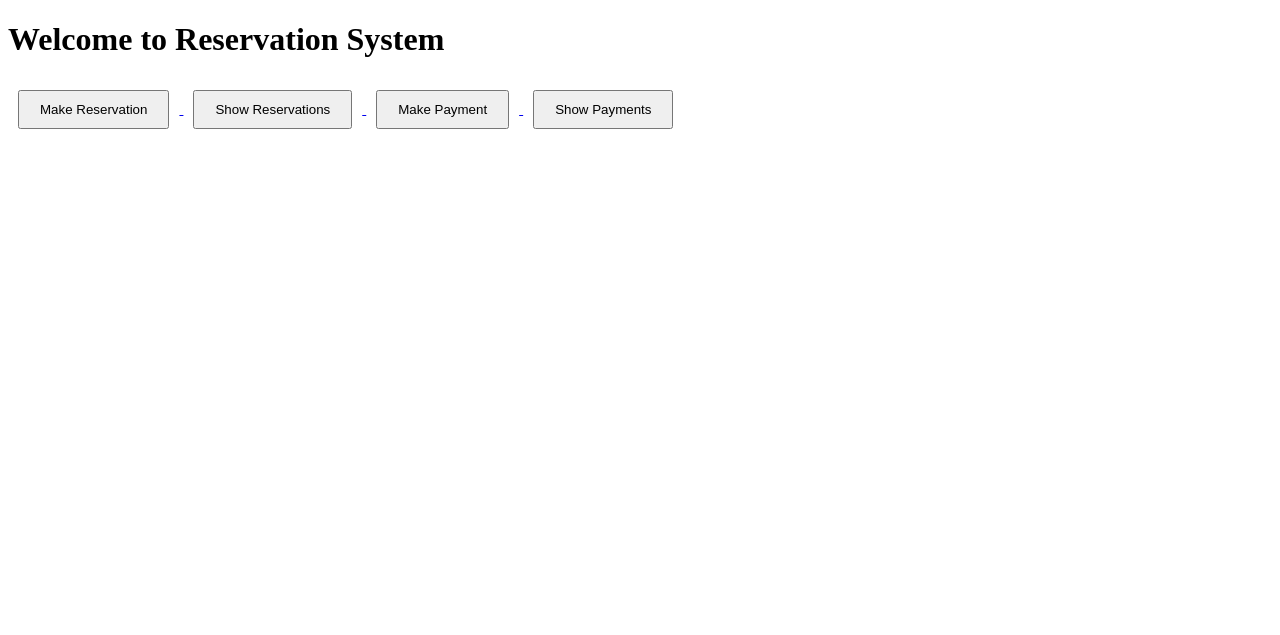
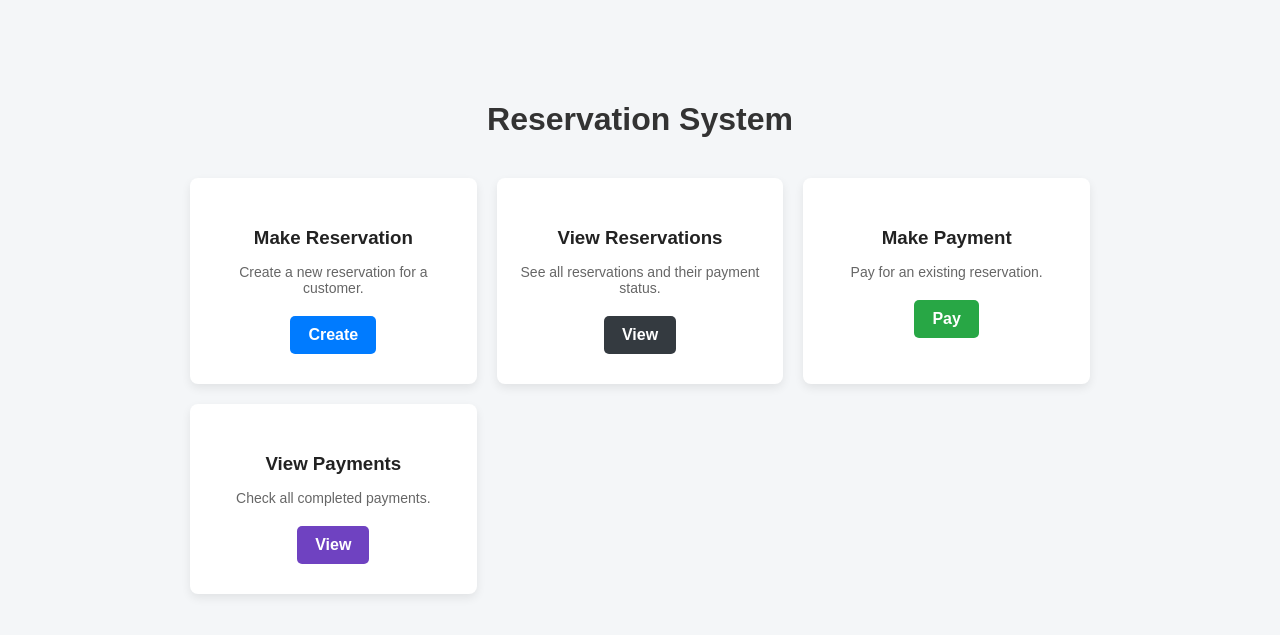
Before and after one commit to MahenderJakhar27/django-reservation-system, a Django app: page /app/ in a window 1280 px wide. Shown: the top 635 px of the page. Run offline with Django 5.2, Linux system fonts and the light colour scheme.

Commit message:
improved create reservation and home page

```diff
--- a/home/models.py
+++ b/home/models.py
@@ -9,7 +9,7 @@ class Reservation(models.Model):
     first_name = models.CharField(max_length=50)
     last_name = models.CharField(max_length=50)
     guest_count = models.IntegerField()
-    reservation_date = models.DateTimeField()
+    reservation_date = models.DateField()
     comments = models.CharField(max_length=200)
     PaymentStatusCode =(
         (0,'Unpaid Bill'),
--- a/home/templates/home_page.html
+++ b/home/templates/home_page.html
@@ -4,23 +4,116 @@
     <meta charset="UTF-8">
     <meta name="viewport" content="width=device-width, initial-scale=1.0">
     <title>Reservation System</title>
+
+    <style>
+        body {
+            margin: 0;
+            font-family: Arial, sans-serif;
+            background: #f4f6f8;
+        }
+
+        .container {
+            max-width: 900px;
+            margin: 60px auto;
+            padding: 20px;
+            text-align: center;
+        }
+
+        h1 {
+            margin-bottom: 40px;
+            color: #333;
+        }
+
+        .card-grid {
+            display: grid;
+            grid-template-columns: repeat(auto-fit, minmax(220px, 1fr));
+            gap: 20px;
+        }
+
+        .card {
+            background: white;
+            padding: 30px 20px;
+            border-radius: 8px;
+            box-shadow: 0 4px 10px rgba(0,0,0,0.08);
+            transition: transform 0.2s, box-shadow 0.2s;
+        }
+
+        .card:hover {
+            transform: translateY(-5px);
+            box-shadow: 0 8px 18px rgba(0,0,0,0.12);
+        }
+
+        .card h3 {
+            margin-bottom: 15px;
+            color: #222;
+        }
+
+        .card p {
+            color: #666;
+            font-size: 14px;
+            margin-bottom: 20px;
+        }
+
+        .card a {
+            text-decoration: none;
+        }
+
+        .btn {
+            display: inline-block;
+            padding: 10px 18px;
+            border-radius: 5px;
+            background: #007bff;
+            color: white;
+            font-weight: bold;
+        }
+
+        .btn-green {
+            background: #28a745;
+        }
+
+        .btn-purple {
+            background: #6f42c1;
+        }
+
+        .btn-dark {
+            background: #343a40;
+        }
+    </style>
 </head>
+
 <body>
-    <h1>Welcome to Reservation System</h1>
 
-    <a href="{% url 'create_reservation' %}">
-        <button style="padding:10px 20px; margin:10px;">Make Reservation</button>
-    </a>
+<div class="container">
+    <h1>Reservation System</h1>
 
-    <a href="{% url 'show_reservations' %}">
-        <button style="padding:10px 20px; margin:10px;">Show Reservations</button>
-    </a>
-    <a href="{% url 'create_payment' %}">
-    <button style="padding:10px 20px; margin:10px;">Make Payment</button>
-    </a>
+    <div class="card-grid">
 
-    <a href="{% url 'show_payments' %}">
-        <button style="padding:10px 20px; margin:10px;">Show Payments</button>
-    </a>
+        <div class="card">
+            <h3>Make Reservation</h3>
+            <p>Create a new reservation for a customer.</p>
+            <a href="{% url 'create_reservation' %}" class="btn">Create</a>
+        </div>
+
+        <div class="card">
+            <h3>View Reservations</h3>
+            <p>See all reservations and their payment status.</p>
+            <a href="{% url 'show_reservations' %}" class="btn btn-dark">View</a>
+        </div>
+
+        <div class="card">
+            <h3>Make Payment</h3>
+            <p>Pay for an existing reservation.</p>
+            <a href="{% url 'create_payment' %}" class="btn btn-green">Pay</a>
+        </div>
+
+        <div class="card">
+            <h3>View Payments</h3>
+            <p>Check all completed payments.</p>
+            <a href="{% url 'show_payments' %}" class="btn btn-purple">View</a>
+        </div>
+
+    </div>
+</div>
+
 </body>
 </html>
```
Also changed, not shown: home/forms.py (+7 -0 lines), home/templates/create_reservation.html (+93 -3 lines), home/migrations/0006_rename_commants_reservation_comments_and_more.py (added).
